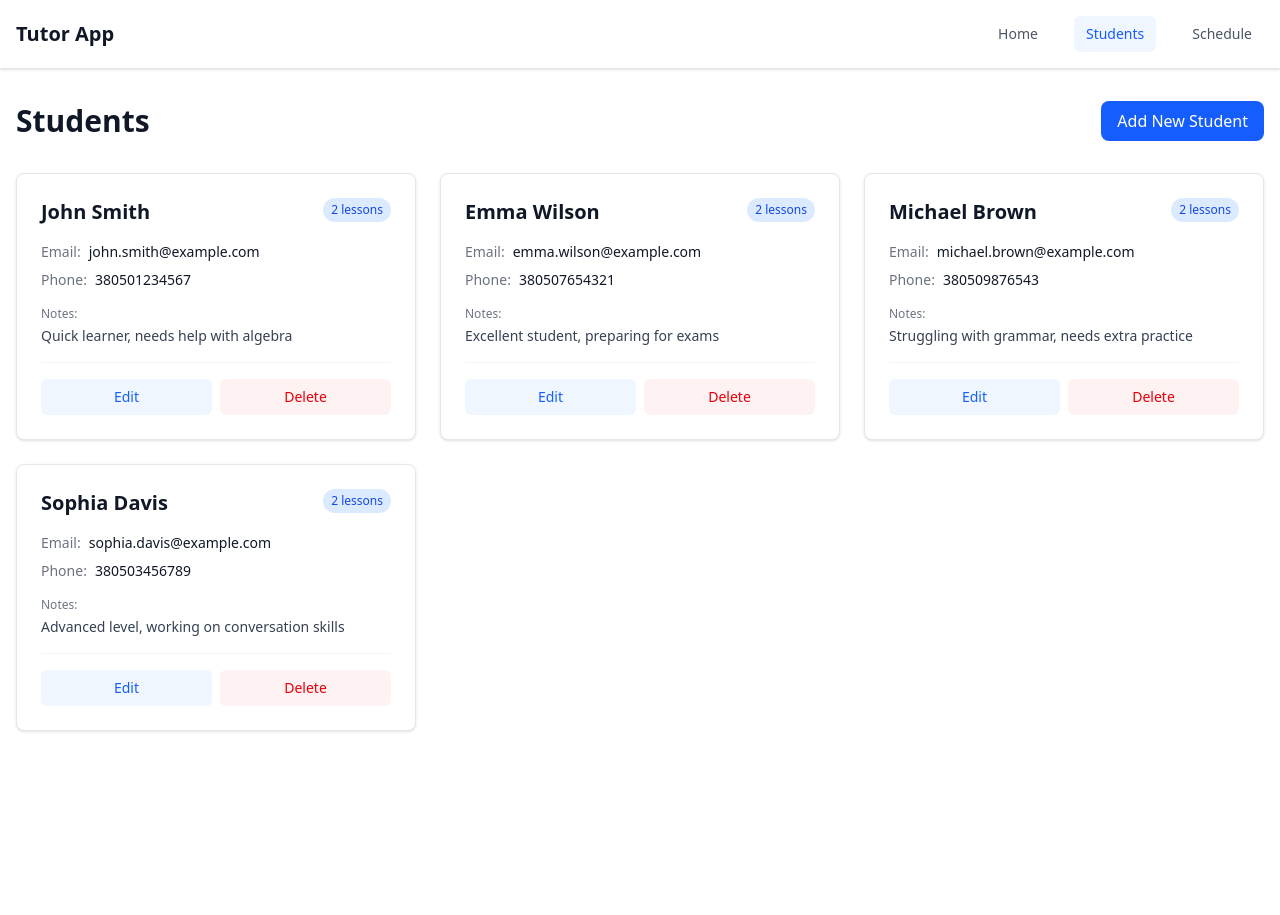
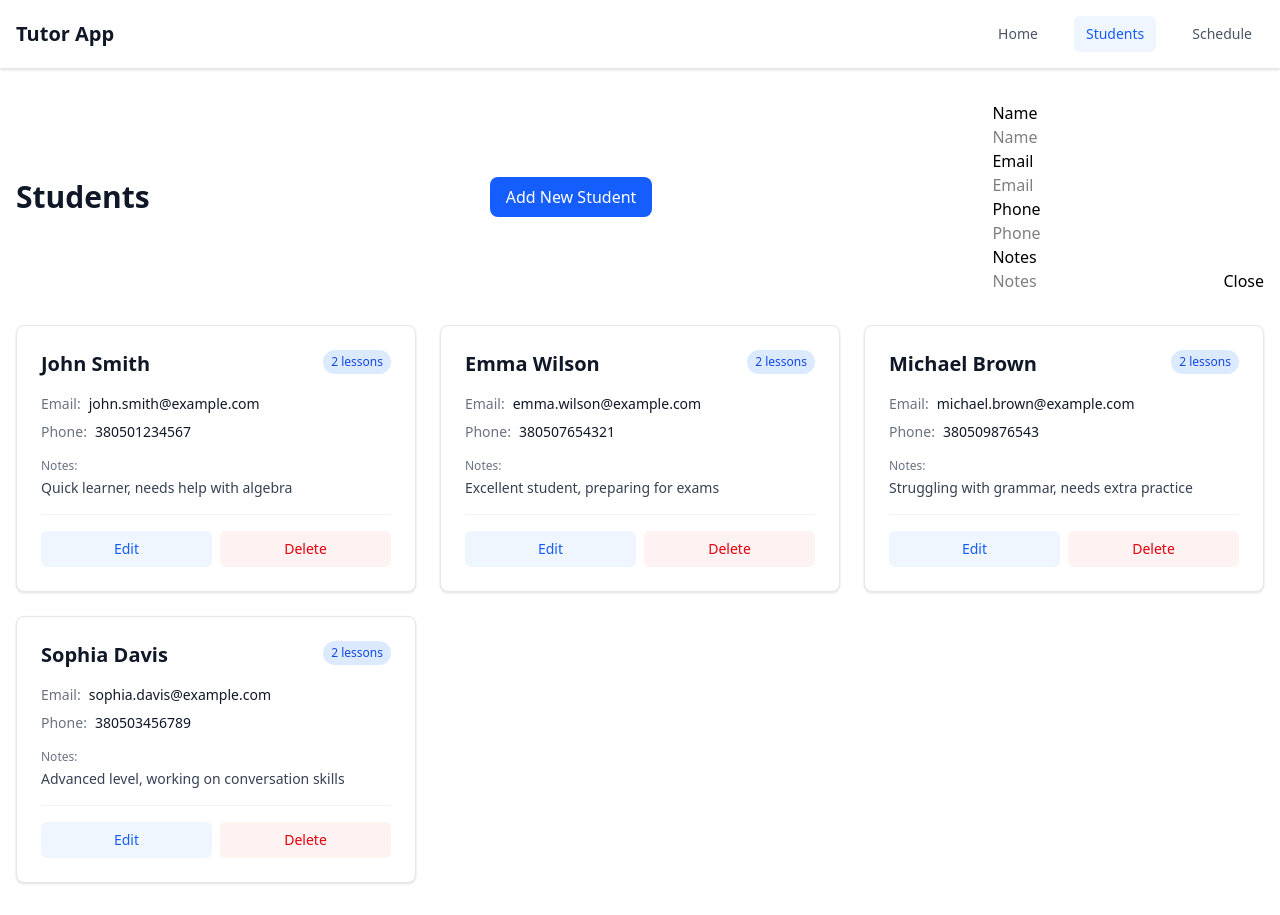
Before and after one commit to igor-romasiuk/tutor-app, a Next.js app: page /students in a window 1280 px wide. Both pictures are taken after a click on the button "Add New Student". Before the commit the page ends 800 px from the top, so only its background shows below. Built offline with nearby package versions, Linux system fonts and the light colour scheme.

Commit message:
feat: add AddStudentModal component with fields and close button

```diff
--- /dev/null
+++ b/app/components/AddStudentModal.tsx
@@ -0,0 +1,26 @@
+import { useState } from "react"
+
+export default function AddStudentModal({ onClose }: { onClose: () => void }) {
+    const [name, setName] = useState('')
+    const [email, setEmail] = useState('')
+    const [phone, setPhone] = useState('')
+    const [notes, setNotes] = useState('')
+
+    return (
+        <form action="post">
+            <p>Name</p>
+            <input type="text" placeholder="Name" value={name} onChange={(e) => setName(e.target.value)} />
+
+            <p>Email</p>
+            <input type="email" placeholder="Email" value={email} onChange={(e) => setEmail(e.target.value)}/>
+
+            <p>Phone</p>
+            <input type="tel" placeholder="Phone" value={phone} onChange={(e) => setPhone(e.target.value)}/>
+
+            <p>Notes</p>
+            <input type="text" placeholder="Notes" value={notes} onChange={(e) => setNotes(e.target.value)}/>
+
+            <button type="button" onClick={onClose}>Close</button>
+        </form>
+    )
+}
--- a/app/students/page.tsx
+++ b/app/students/page.tsx
@@ -3,10 +3,14 @@
 import { useSelector } from 'react-redux'
 import type { RootState } from '@/lib/store/store'
 import StudentCard from '@/components/StudentCard'
+import { useState } from 'react'
+import AddStudentModal from '@/components/AddStudentModal'
 
 export default function StudentsPage() {
   const students = useSelector((state: RootState) => state.students.students)
   const lessons = useSelector((state: RootState) => state.schedule.lessons)
+
+  const [showModal, setShowModal] = useState(false)
 
   const getLessonsCount = (studentId: string) => {
     return lessons.filter(lesson => lesson.studentId === studentId).length
@@ -24,9 +28,14 @@ export default function StudentsPage() {
     <main className="container mx-auto px-4 py-8">
       <div className="flex items-center justify-between mb-8">
         <h1 className="text-3xl font-bold text-gray-900">Students</h1>
-        <button className="px-4 py-2 bg-blue-600 text-white rounded-lg font-medium hover:bg-blue-700 transition-colors">
+        <button
+          className="px-4 py-2 bg-blue-600 text-white rounded-lg font-medium hover:bg-blue-700 transition-colors"
+          onClick={() => setShowModal(true)}
+        >
           Add New Student
         </button>
+
+        {showModal && <AddStudentModal onClose={() => setShowModal(false)} />}
       </div>
 
       {students.length === 0 ? (
```
